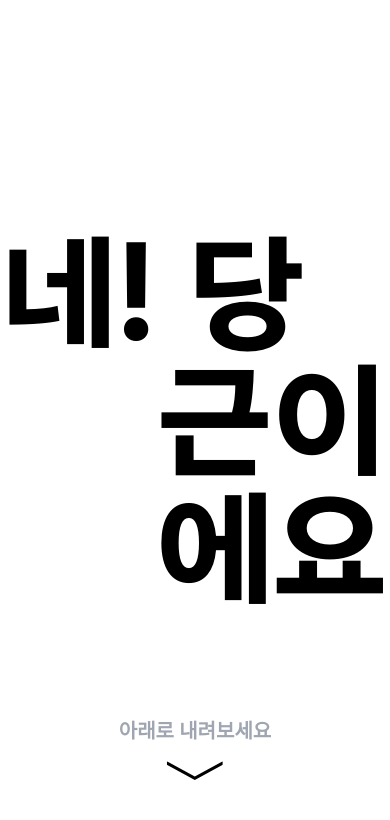
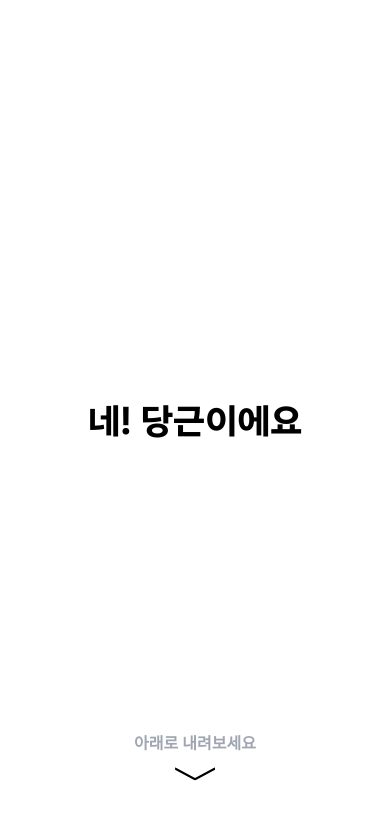
Before and after one commit to dev-hobin/daangn-brand-page, a React (Vite) app: page / in a window 390 px wide. Shown: the top 820 px of the page. Built offline with nearby package versions, Linux system fonts and the light colour scheme.

Commit message:
feat: 인트로 섹션 반응형 작업

```diff
--- a/src/sections/IntroSection.tsx
+++ b/src/sections/IntroSection.tsx
@@ -146,7 +146,7 @@ export function IntroSection() {
 
   return (
     <section ref={ref} className='grid h-dvh items-center'>
-      <h1 className='relative flex flex-col items-center overflow-hidden py-12 font-karrot text-9xl'>
+      <h1 className='xs:text-6xl relative flex flex-col items-center overflow-hidden py-12 font-karrot text-4xl md:text-8xl xl:text-9xl'>
         <div
           data-question
           className='absolute inset-x-0 flex items-center justify-center'
@@ -201,9 +201,9 @@ export function IntroSection() {
           <span
             data-letter
             data-type='daangni'
-            className='group relative grid items-center'
+            className='xs:w-[3.75rem] group relative grid w-[2.25rem] items-center md:w-[6rem] xl:w-[8rem]'
           >
-            <span className='min-w-[8rem] opacity-0 group-data-[type=text]:opacity-100'>
+            <span className='opacity-0 group-data-[type=text]:opacity-100'>
               ?
             </span>
             <img
@@ -214,7 +214,7 @@ export function IntroSection() {
             <img
               src='/images/daangni.png'
               alt=''
-              className='absolute left-1/2 top-1/2 h-full min-w-[8rem] -translate-x-1/2 -translate-y-1/2 object-contain opacity-0 group-data-[type=daangni]:opacity-100'
+              className='absolute left-1/2 top-1/2 h-full -translate-x-1/2 -translate-y-1/2 object-contain opacity-0 group-data-[type=daangni]:opacity-100'
             />
           </span>
         </div>
@@ -224,10 +224,13 @@ export function IntroSection() {
         </div>
       </h1>
       <aside
-        className='absolute bottom-16 left-1/2 flex -translate-x-1/2 flex-col items-center opacity-0'
+        className='absolute bottom-16 left-1/2 flex -translate-x-1/2 flex-col items-center opacity-0 md:bottom-20'
         data-scroll-guide
       >
-        <p data-text className='text-xl font-extrabold text-gray-400'>
+        <p
+          data-text
+          className='text-base font-extrabold text-gray-400 md:text-2xl'
+        >
           아래로 내려보세요
         </p>
         <svg
@@ -238,7 +241,7 @@ export function IntroSection() {
           viewBox='0 0 24 8'
           shapeRendering='geometricPrecision'
           textRendering='geometricPrecision'
-          className='mx-auto mt-4 w-14'
+          className='mx-auto mt-3 w-10 md:mt-4 md:w-14'
         >
           <path
             d='M5,8.793L17,21.95409L29,8.793v3.037174L17,24.991265L5,11.830174L5,8.793Z'
--- a/tailwind.config.js
+++ b/tailwind.config.js
@@ -6,6 +6,9 @@ export default {
       fontFamily: {
         karrot: ['KarrotSans Bold'],
       },
+      screens: {
+        xs: '480px',
+      },
     },
   },
   plugins: [],
```
